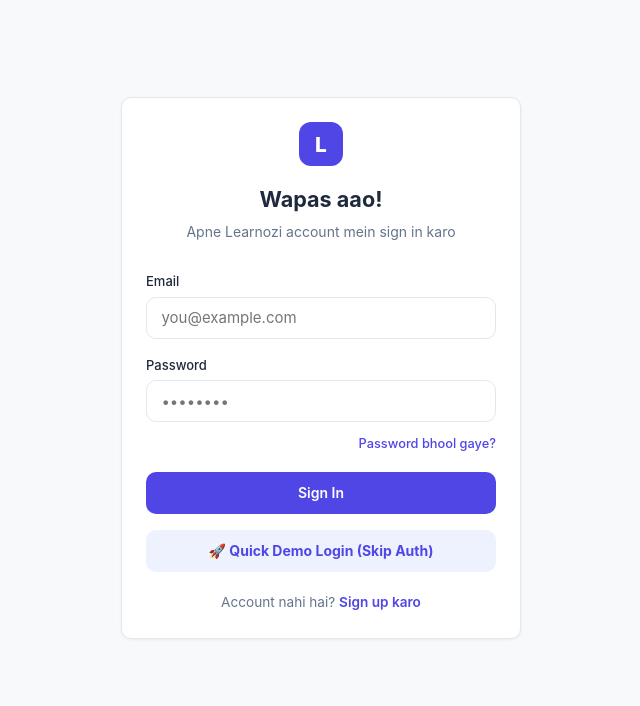
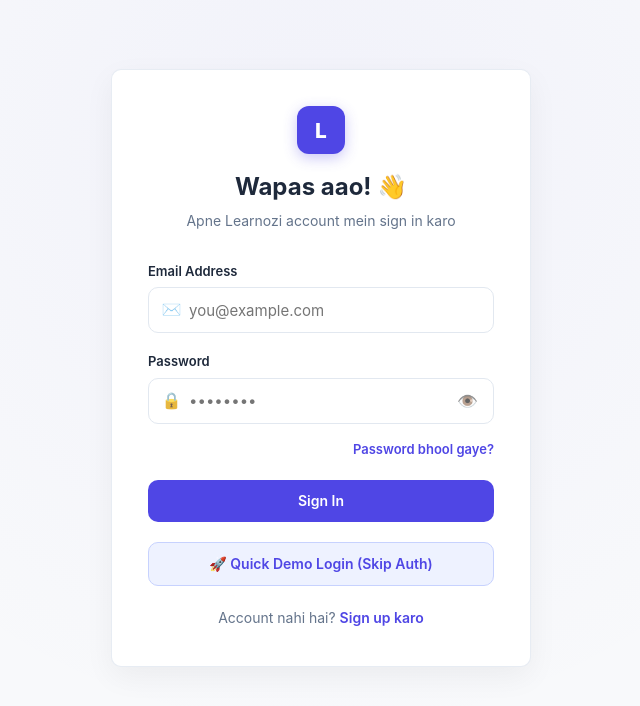
Before and after one commit to Ahmedkhn143/-Learnozi-, a Next.js app: page /login in a window 1280 px wide. Shown: the top 706 px of the page, without its empty margins (319-959 px from the left). Built offline with nearby package versions, Linux system fonts and the light colour scheme; no server answers.

Commit message:
feat: enhance authentication UI with password visibility toggle, improved input styling, and route guards

```diff
--- a/src/AppSPA.jsx
+++ b/src/AppSPA.jsx
@@ -1,5 +1,6 @@
 'use client';
 
+import { useState, useEffect } from 'react';
 import { BrowserRouter } from 'react-router-dom';
 import { AuthProvider } from './context/AuthContext';
 import { LanguageProvider } from './context/LanguageContext';
@@ -8,6 +9,16 @@ import App from './App';
 import './index.css';
 
 export default function AppSPA() {
+  const [mounted, setMounted] = useState(false);
+
+  useEffect(() => {
+    setMounted(true);
+  }, []);
+
+  if (!mounted) {
+    return null;
+  }
+
   return (
     <LanguageProvider>
       <AuthProvider>
--- a/src/components/PublicRoute.jsx
+++ b/src/components/PublicRoute.jsx
@@ -3,6 +3,21 @@ import { useAuth } from '../context/AuthContext';
 
 export default function PublicRoute({ children }) {
   const { user, loading } = useAuth();
-  if (loading) return null;
+
+  if (loading) {
+    return (
+      <div style={{ display: 'flex', justifyContent: 'center', alignItems: 'center', minHeight: '60vh' }}>
+        <div style={{
+          width: '36px',
+          height: '36px',
+          border: '3.5px solid var(--color-border)',
+          borderTopColor: 'var(--color-primary)',
+          borderRadius: '50%',
+          animation: 'spin 0.8s linear infinite'
+        }} />
+      </div>
+    );
+  }
+
   return user ? <Navigate to="/dashboard" replace /> : children;
 }
--- a/src/context/AuthContext.jsx
+++ b/src/context/AuthContext.jsx
@@ -12,6 +12,18 @@ export function AuthProvider({ children }) {
   useEffect(() => {
     const token = localStorage.getItem('token');
     if (!token) {
+      setLoading(false);
+      return;
+    }
+
+    if (token === 'demo-mock-jwt-token-12345') {
+      setUser({
+        id: 'demo_user_123',
+        name: 'Demo Student',
+        email: 'demo@learnozi.com',
+        isOnboarded: true,
+        academicProfile: { educationLevel: 'University', university: 'NUST' }
+      });
       setLoading(false);
       return;
     }
--- a/src/views/Auth/Auth.css
+++ b/src/views/Auth/Auth.css
@@ -3,12 +3,16 @@
   display: flex;
   align-items: center;
   justify-content: center;
-  padding: 2rem;
+  padding: clamp(1rem, 4vw, 2.5rem) clamp(0.85rem, 3vw, 1.5rem);
+  background: radial-gradient(circle at 50% 20%, rgba(79, 70, 229, 0.04) 0%, transparent 70%), var(--color-bg);
 }
 
 .auth-card {
   width: 100%;
-  max-width: 400px;
+  max-width: 420px;
+  padding: clamp(1.25rem, 4vw, 2.25rem);
+  box-shadow: 0 10px 30px rgba(0, 0, 0, 0.05);
+  border: 1px solid rgba(226, 232, 240, 0.8);
 }
 
 .auth-header {
@@ -16,22 +20,25 @@
   margin-bottom: 1.75rem;
 }
 .auth-logo {
-  width: 44px;
-  height: 44px;
+  width: 48px;
+  height: 48px;
   background: var(--color-primary);
-  border-radius: 10px;
+  border-radius: 12px;
   display: inline-flex;
   align-items: center;
   justify-content: center;
   color: #fff;
-  font-weight: 700;
-  font-size: 1.25rem;
-  margin-bottom: 0.75rem;
+  font-weight: 800;
+  font-size: 1.3rem;
+  text-decoration: none;
+  margin: 0 auto 0.85rem;
+  box-shadow: 0 4px 14px rgba(79, 70, 229, 0.3);
 }
 .auth-header h2 {
-  font-size: 1.35rem;
+  font-size: clamp(1.25rem, 3vw, 1.5rem);
   font-weight: 700;
   margin-bottom: 0.25rem;
+  color: var(--color-text);
 }
 .auth-header p {
   font-size: 0.875rem;
@@ -41,23 +48,62 @@
 .auth-form {
   display: flex;
   flex-direction: column;
-  gap: 1rem;
+  gap: 1.15rem;
 }
 .form-group {
   display: flex;
   flex-direction: column;
-  gap: 0.3rem;
+  gap: 0.35rem;
 }
 .form-group label {
   font-size: 0.813rem;
-  font-weight: 500;
+  font-weight: 600;
   color: var(--color-text);
+}
+
+/* Input with icon & toggle */
+.input-with-icon {
+  position: relative;
+  display: flex;
+  align-items: center;
+  width: 100%;
+}
+.input-with-icon .input-icon {
+  position: absolute;
+  left: 0.85rem;
+  font-size: 1rem;
+  pointer-events: none;
+  user-select: none;
+  opacity: 0.8;
+}
+.input-with-icon input {
+  padding-left: 2.5rem;
+  padding-right: 2.5rem;
+  min-height: 46px;
+  border-radius: var(--radius);
+}
+.input-toggle-btn {
+  position: absolute;
+  right: 0.75rem;
+  background: none;
+  border: none;
+  font-size: 1.05rem;
+  cursor: pointer;
+  padding: 4px;
+  display: flex;
+  align-items: center;
+  justify-content: center;
+  opacity: 0.7;
+  transition: opacity 0.2s;
+}
+.input-toggle-btn:hover {
+  opacity: 1;
 }
 
 .auth-footer {
   text-align: center;
-  margin-top: 1.25rem;
-  font-size: 0.85rem;
+  margin-top: 1.35rem;
+  font-size: 0.875rem;
   color: var(--color-text-secondary);
 }
 .auth-footer a {
@@ -71,7 +117,7 @@
   border-radius: 8px;
   padding: 0.75rem 1rem;
   font-size: 0.875rem;
-  margin-bottom: 0.5rem;
+  margin-bottom: 0.75rem;
 }
 
 /* Validation */
@@ -93,27 +139,32 @@
   color: var(--color-success); margin-top: 4px;
   font-weight: 500;
 }
-.auth-logo {
-  width: 44px; height: 44px;
-  background: var(--color-primary);
-  border-radius: 12px;
-  display: flex; align-items: center; justify-content: center;
-  color: #fff; font-weight: 800; font-size: 1.3rem;
-  text-decoration: none; margin: 0 auto 1rem;
-}
 
 /* ── Forgot password link ──────────────────────────────── */
 .auth-forgot {
   text-align: right;
-  margin-top: -0.5rem;
+  margin-top: -0.4rem;
 }
 .auth-forgot a {
-  font-size: 0.8rem;
+  font-size: 0.813rem;
   color: var(--color-primary);
-  font-weight: 500;
+  font-weight: 600;
 }
 .auth-forgot a:hover {
   text-decoration: underline;
+}
+
+.demo-login-btn {
+  width: 100%;
+  background: var(--color-primary-light);
+  color: var(--color-primary);
+  border: 1px solid #c7d2fe;
+  font-weight: 600;
+  min-height: 44px;
+}
+.demo-login-btn:hover {
+  background: #e0e7ff;
+  border-color: var(--color-primary);
 }
 
 /* ── Verification UI ───────────────────────────────────── */
@@ -155,3 +206,14 @@
 @keyframes spin {
   to { transform: rotate(360deg); }
 }
+
+@media (max-width: 480px) {
+  .auth-page {
+    padding: 1rem 0.75rem;
+    align-items: flex-start;
+  }
+  .auth-card {
+    margin-top: 1rem;
+    padding: 1.25rem 1rem;
+  }
+}
--- a/src/views/Auth/Login.jsx
+++ b/src/views/Auth/Login.jsx
@@ -13,6 +13,7 @@ function validateEmail(email) {
 export default function Login() {
   const [email, setEmail]       = useState('');
   const [password, setPassword] = useState('');
+  const [showPassword, setShowPassword] = useState(false);
   const [errors, setErrors]     = useState({});
   const [serverError, setServerError] = useState('');
   const [needsVerification, setNeedsVerification] = useState(false);
@@ -72,7 +73,7 @@ export default function Login() {
       <div className="card auth-card">
         <div className="auth-header">
           <Link to="/" className="auth-logo">L</Link>
-          <h2>Wapas aao!</h2>
+          <h2>Wapas aao! 👋</h2>
           <p>Apne Learnozi account mein sign in karo</p>
         </div>
 
@@ -85,24 +86,39 @@ export default function Login() {
 
         <form className="auth-form" onSubmit={handleSubmit} noValidate>
           <div className="form-group">
-            <label>Email</label>
+            <label>Email Address</label>
+            <div className="input-with-icon">
+              <span className="input-icon">✉️</span>
               <input
                 type="email" value={email}
                 onChange={(e) => { setEmail(e.target.value); field('email').onChange(); }}
                 placeholder="you@example.com"
                 className={errors.email ? 'input-error' : ''}
               />
+            </div>
             {errors.email && <span className="field-error">{errors.email}</span>}
           </div>
 
           <div className="form-group">
             <label>Password</label>
+            <div className="input-with-icon">
+              <span className="input-icon">🔒</span>
               <input
-              type="password" value={password}
+                type={showPassword ? 'text' : 'password'}
+                value={password}
                 onChange={(e) => { setPassword(e.target.value); field('password').onChange(); }}
                 placeholder="••••••••"
                 className={errors.password ? 'input-error' : ''}
               />
+              <button
+                type="button"
+                className="input-toggle-btn"
+                onClick={() => setShowPassword(!showPassword)}
+                aria-label="Toggle password visibility"
+              >
+                {showPassword ? '🙈' : '👁️'}
+              </button>
+            </div>
             {errors.password && <span className="field-error">{errors.password}</span>}
           </div>
 
@@ -115,11 +131,10 @@ export default function Login() {
           </button>
         </form>
 
-        <div style={{ marginTop: '1rem', textAlign: 'center' }}>
+        <div style={{ marginTop: '1.25rem', textAlign: 'center' }}>
           <button
             type="button"
-            className="btn btn-ghost"
-            style={{ width: '100%', background: '#eef2ff', color: '#4f46e5', borderColor: '#c7d2fe', fontWeight: 'bold' }}
+            className="btn btn-ghost demo-login-btn"
             onClick={() => {
               login('demo-mock-jwt-token-12345', {
                 id: 'demo_user_123',
--- a/src/views/Auth/Signup.jsx
+++ b/src/views/Auth/Signup.jsx
@@ -13,6 +13,7 @@ export default function Signup() {
   const [name, setName]         = useState('');
   const [email, setEmail]       = useState('');
   const [password, setPassword] = useState('');
+  const [showPassword, setShowPassword] = useState(false);
   const [errors, setErrors]     = useState({});
   const [serverError, setServerError] = useState('');
   const [loading, setLoading]   = useState(false);
@@ -92,7 +93,7 @@ export default function Signup() {
       <div className="card auth-card">
         <div className="auth-header">
           <Link to="/" className="auth-logo">L</Link>
-          <h2>Account banao</h2>
+          <h2>Account banao ✨</h2>
           <p>AI ke saath smarter study shuru karo</p>
         </div>
 
@@ -101,34 +102,52 @@ export default function Signup() {
         <form className="auth-form" onSubmit={handleSubmit} noValidate>
           <div className="form-group">
             <label>Poora Naam</label>
+            <div className="input-with-icon">
+              <span className="input-icon">👤</span>
               <input
                 type="text" value={name}
                 onChange={(e) => { setName(e.target.value); clearErr('name'); }}
                 placeholder="Tera naam"
                 className={errors.name ? 'input-error' : ''}
               />
+            </div>
             {errors.name && <span className="field-error">{errors.name}</span>}
           </div>
 
           <div className="form-group">
-            <label>Email</label>
+            <label>Email Address</label>
+            <div className="input-with-icon">
+              <span className="input-icon">✉️</span>
               <input
                 type="email" value={email}
                 onChange={(e) => { setEmail(e.target.value); clearErr('email'); }}
                 placeholder="you@example.com"
                 className={errors.email ? 'input-error' : ''}
               />
+            </div>
             {errors.email && <span className="field-error">{errors.email}</span>}
           </div>
 
           <div className="form-group">
             <label>Password</label>
+            <div className="input-with-icon">
+              <span className="input-icon">🔒</span>
               <input
-              type="password" value={password}
+                type={showPassword ? 'text' : 'password'}
+                value={password}
                 onChange={(e) => { setPassword(e.target.value); clearErr('password'); }}
                 placeholder="Kam az kam 6 characters"
                 className={errors.password ? 'input-error' : ''}
               />
+              <button
+                type="button"
+                className="input-toggle-btn"
+                onClick={() => setShowPassword(!showPassword)}
+                aria-label="Toggle password visibility"
+              >
+                {showPassword ? '🙈' : '👁️'}
+              </button>
+            </div>
             {errors.password && <span className="field-error">{errors.password}</span>}
             {password && password.length >= 6 && (
               <span className="field-success">✓ Password theek hai</span>
```
Lines whose indentation alone changed are shown as unchanged.
